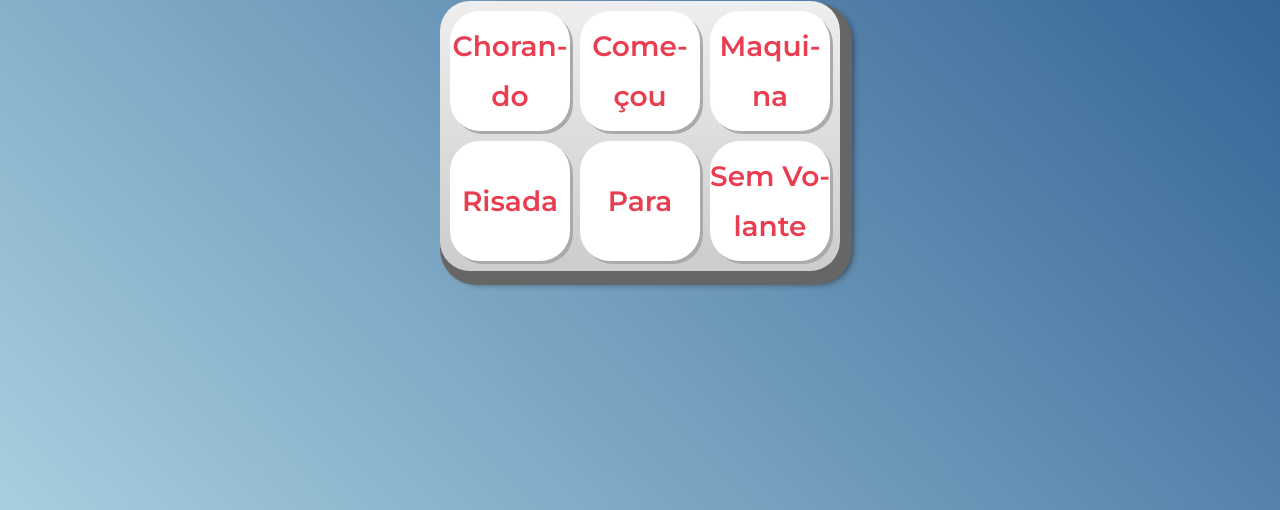
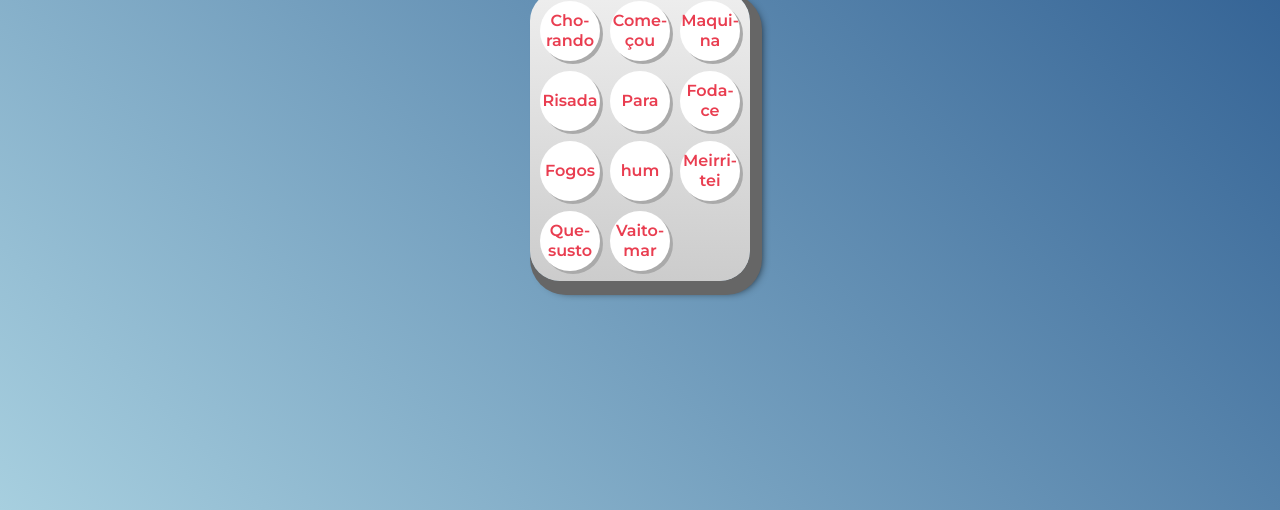
Before and after one commit to hugobrener/soundboard_do_insulto, a plain HTML site: page index.html in a window 1280 px wide. Shown: the part 290-800 px from the top of the page. Drawn offline with Linux system fonts and the light colour scheme.

Commit message:
atualização novos sons

```diff
--- a/css/estilos.css
+++ b/css/estilos.css
@@ -39,12 +39,12 @@ h1 {
   box-shadow: 3px 3px 0 var(--cinza);
   color: var(--vermelha);
   cursor: pointer;
-  height: 120px;
-  font-size: 1.75em;
+  height: 60px;
+  font-size: 1em;
   font-weight: bold;
-  line-height: 50px;
+  line-height: 20px;
   text-align: center;
-  width: 120px;
+  width: 60px;
 }
 
 .tecla.ativa,
--- a/index.html
+++ b/index.html
@@ -28,7 +28,13 @@
 
         <button class="tecla tecla_risada">Risada</button>
         <button class="tecla tecla_para">Para</button>
-        <button class="tecla tecla_sem-volante">Sem Vo&shy;lan&shy;te</button>
+        <button class="tecla tecla_fodace">Fo&shy;da&shy;ce</button>
+        <button class="tecla tecla_fogos">Fo&shy;gos&shy;</button>
+        <button class="tecla tecla_hum">hum</button>
+        <button class="tecla tecla_irritei">Me&shy;irri&shy;tei</button>
+        <button class="tecla tecla_susto">Que&shy;sus&shy;to</button>
+        <button class="tecla tecla_vaitomar">Vai&shy;to&shy;mar</button>
+
 
 
     </section>
@@ -38,7 +44,13 @@
     <audio src="sounds/uma-maquina.wav" id="som_tecla_uma-maquina"></audio>
     <audio src="sounds/risada-milionaria.wav" id="som_tecla_risada"></audio>
     <audio src="sounds/ai-para.wav" id="som_tecla_para"></audio>
-    <audio src="sounds/sem-volante.wav" id="som_tecla_sem-volante"></audio>
+    <audio src="sounds/fodace.mp3" id="som_tecla_fodace"></audio>
+    <audio src="sounds/fogos.wav" id="som_tecla_fogos"></audio>
+    <audio src="sounds/huuuuummm.mp3" id="som_tecla_hum"></audio>
+    <audio src="sounds/quesusto.mpeg" id="som_tecla_susto"></audio>
+    <audio src="sounds/meirritei.mpeg" id="som_tecla_irritei"></audio>
+    <audio src="sounds/tomou.mpeg" id="som_tecla_vaitomar"></audio>
+
 
 
     <script src="main.js"></script>
```
Also changed, not shown: 8 other files.
